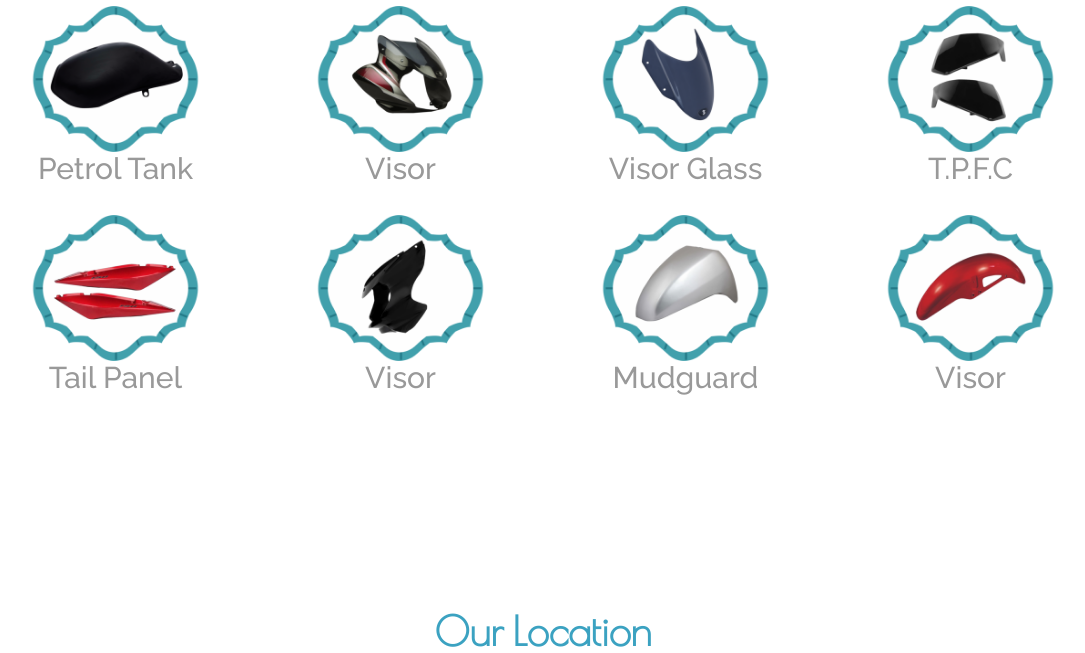
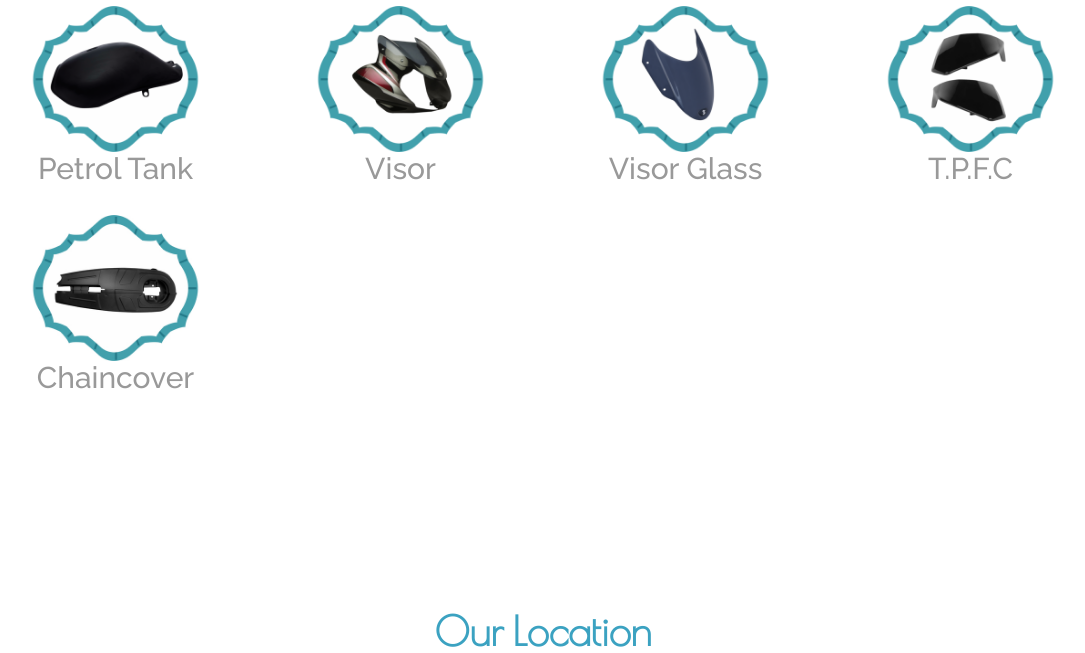
Before and after one commit to smit1512/ap_final, a PHP site: page / in a window 1280 px wide. Shown: the part 1963-2616 px from the top of the page, without its empty margins (97-1182 px from the left). Run offline with PHP 8.4, Linux system fonts and the light colour scheme; some libraries are stand-ins or nearby versions.

Commit message:
changes done

```diff
--- a/css/style.css
+++ b/css/style.css
@@ -63,9 +63,14 @@ section.banner-w3ls .logo-w3ls {
     z-index: 999;
     top: 60px;
     left: 270px;
+    display: inline-flex;
 }
 section.banner-w3ls .logo-w3ls a {
 	text-decoration:none;
+}
+section.banner-w3ls .logo-w3ls img {
+	width: 60px;
+	margin-left: 20px;
 }
 section.banner-w3ls .logo-w3ls a h1 {
 	font-size:40px;
--- a/index.html
+++ b/index.html
@@ -214,7 +215,7 @@ Smartphone Compatible web template, free webdesigns for Nokia, Samsung, LG, Sony
 	<div class="container">
 		<div class="col-lg-6 col-md-6 col-sm-12">
 			<h2>About Us</h2>
-			<p>AP Autolink Pvt. Ltd. was established in 2007 and has become a leading provider of automotive parts.AP has become fastest growing autoparts company in Gujarat,India.We are known for providing durable products without compromising on quality.AP ventured into the production of plastic injection molded ,sheet metal molded, painted components for the automobiles engineering sector since 2008.AP manufactures visors, fender, tail panels, side panels, visor glass ,fuel tank (petrol tank), silencer for all types of motorcycles</p>
+			<p>AP Autolink Pvt. Ltd. was established in 1994 and has become a leading provider of automotive parts.AP has become fastest growing autoparts company in Gujarat,India.We are known for providing durable products without compromising on quality.We ventured into the production of plastic injection molded ,sheet metal molded, painted components for the automobiles engineering sector since 1994.AP manufactures visors, fender, tail panels, side panels, visor glass ,fuel tank (petrol tank), silencer for all types of motorcycles.</p>
 		</div>
 		<div class="col-lg-6 col-md-6 col-sm-12">
 			<div id="slideshow-banner">
@@ -287,26 +288,8 @@ Smartphone Compatible web template, free webdesigns for Nokia, Samsung, LG, Sony
 					</li>
 					<li data-aos="zoom-in">
 						<figure>
-							<img src="images/products/prod9.png" alt="img03" class="img-responsive"/>
-							<h2 class="text-center">Tail Panel</h2>
-						</figure>
-					</li>
-					<li data-aos="zoom-in">
-						<figure>
-							<img src="images/products/prod10.png" alt="img04" class="img-responsive"/>
-							<h2 class="text-center">Visor</h2>
-						</figure>
-					</li>
-					<li data-aos="zoom-in">
-						<figure>
-							<img src="images/products/prod11.png" alt="img05" class="img-responsive"/>
-							<h2 class="text-center">Mudguard</h2>
-						</figure>
-					</li>
-					<li data-aos="zoom-in">
-						<figure>
-							<img src="images/products/prod1.png" alt="img01" class="img-responsive"/>
-							<h2 class="text-center">Visor</h2>
+							<img src="images/products/prod12.png" alt="img03" class="img-responsive"/>
+							<h2 class="text-center">Chaincover</h2>
 						</figure>
 					</li>
 				</ul>
@@ -318,7 +301,7 @@ Smartphone Compatible web template, free webdesigns for Nokia, Samsung, LG, Sony
 							<figcaption>
 								<h3>Mudguard</h3>
 							</figcaption>
-							<img src="images/products/prod1.png" alt="img01" class="img-responsive"/>
+							<img src="images/products/prod11.png" alt="img01" class="img-responsive"/>
 						</figure>
 					</li>
 					<li>
@@ -344,7 +327,7 @@ Smartphone Compatible web template, free webdesigns for Nokia, Samsung, LG, Sony
 								<h3>Tail Panel</h3>
 
 							</figcaption>
-							<img src="images/products/prod4.png" alt="img04" class="img-responsive"/>
+							<img src="images/products/prod9.png" alt="img04" class="img-responsive"/>
 						</figure>
 					</li>
 					<li>
@@ -362,7 +345,7 @@ Smartphone Compatible web template, free webdesigns for Nokia, Samsung, LG, Sony
 								<h3>Visor</h3>
 
 							</figcaption>
-							<img src="images/products/prod6.png" alt="img06" class="img-responsive"/>
+							<img src="images/products/prod10.png" alt="img06" class="img-responsive"/>
 						</figure>
 					</li>
 					<li>
@@ -385,33 +368,9 @@ Smartphone Compatible web template, free webdesigns for Nokia, Samsung, LG, Sony
 					<li>
 						<figure>
 							<figcaption>
-								<h3>Tail Panel</h3>
+								<h3>Chaincover</h3>
 							</figcaption>
-							<img src="images/products/prod9.png" alt="img03" class="img-responsive"/>
-						</figure>
-					</li>
-					<li>
-						<figure>
-							<figcaption>
-								<h3>Visor</h3>
-							</figcaption>
-							<img src="images/products/prod10.png" alt="img04" class="img-responsive"/>
-						</figure>
-					</li>
-					<li>
-						<figure>
-							<figcaption>
-								<h3>Mudguard</h3>
-							</figcaption>
-							<img src="images/products/prod11.png" alt="img05" class="img-responsive"/>
-						</figure>
-					</li>
-					<li>
-						<figure>
-							<figcaption>
-								<h3>Battery</h3>
-							</figcaption>
-							<img src="images/products/prod1.png" alt="img01" class="img-responsive"/>
+							<img src="images/products/prod12.png" alt="img03" class="img-responsive"/>
 						</figure>
 					</li>
 				</ul>
```
Also changed, not shown: other parts of index.html (+15 -10 lines), images/logo/logo.png (added), images/products/prod12.png (added).
